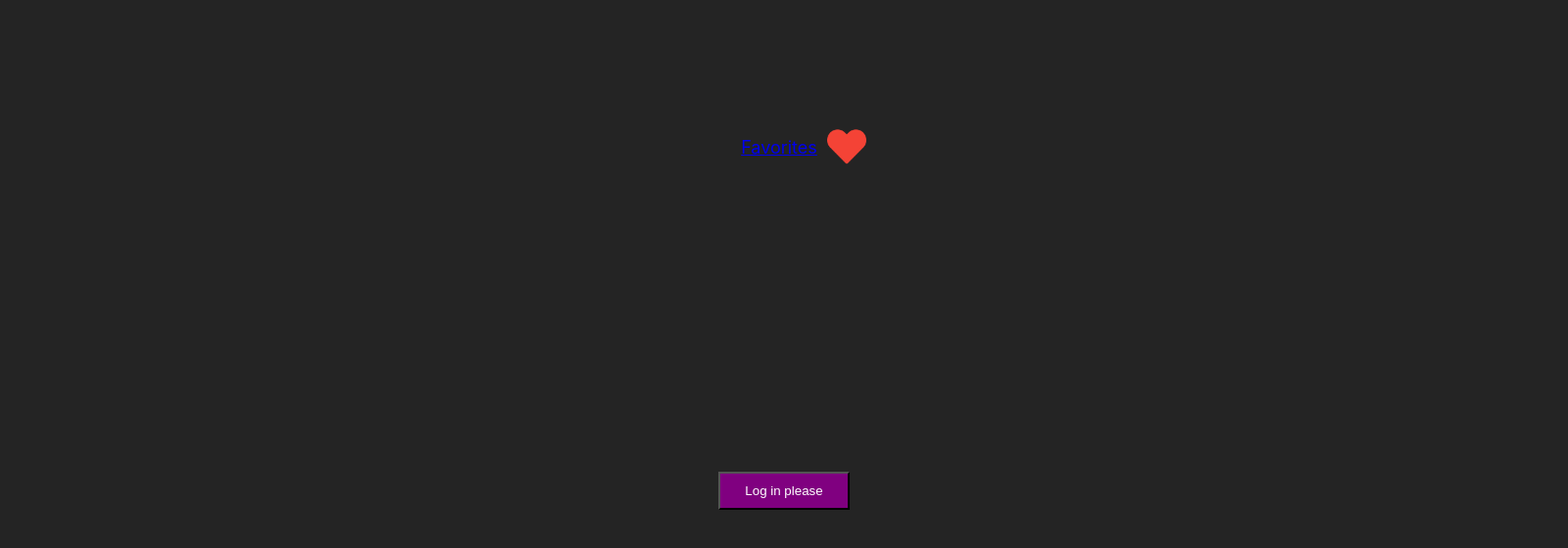
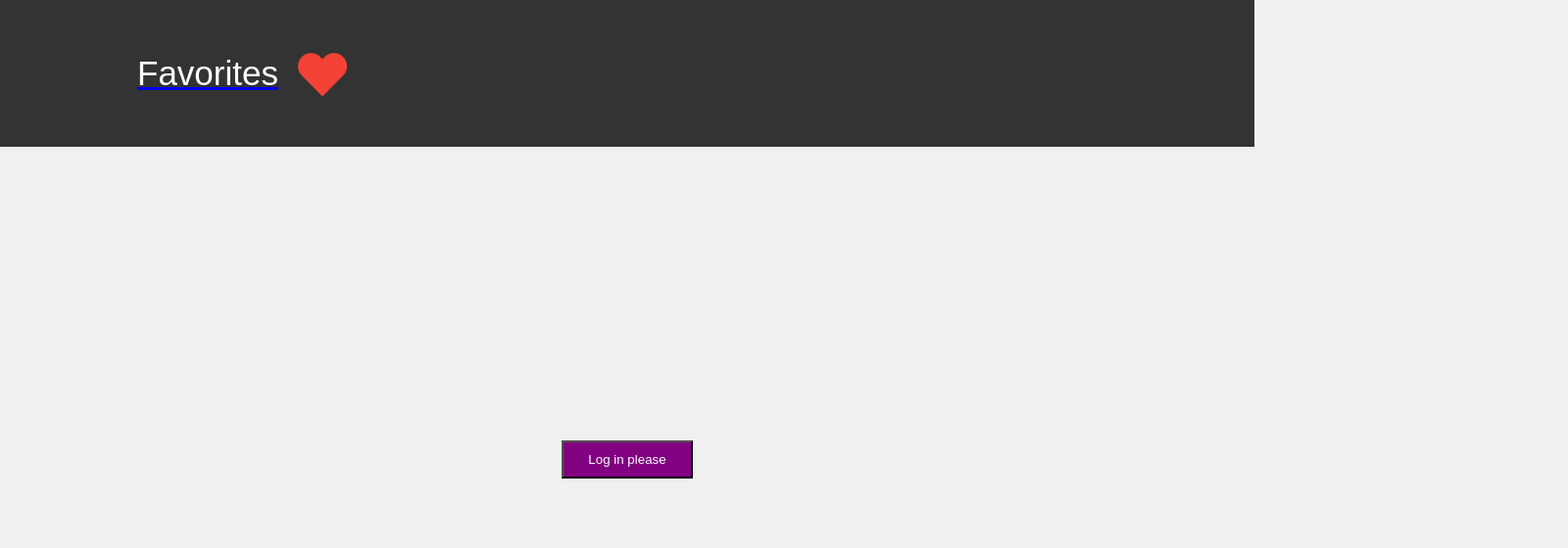
Before and after one commit to ElinStridsberg/ImageSearch, a React (Vite) app in the folder client/: page / in a window 1280 px wide. Shown: the top 560 px of the page at 98% size, 1600 px wide, since content can reach past the window. Built offline with nearby package versions, Linux system fonts and the light colour scheme.

Commit message:
navbar styling

```diff
--- a/client/src/App.tsx
+++ b/client/src/App.tsx
@@ -1,8 +1,8 @@
 import { useAuth0 } from "@auth0/auth0-react";
 import LoginButton from "./components/LoginButton";
 import LogoutButton from "./components/LogoutButton";
-import searchImg from "../src/images/search.png";
 import { useState } from "react";
+// import userImage from "../src/images/user.png"
 
 function App() {
   const { isAuthenticated, user } = useAuth0();
@@ -50,6 +50,7 @@ function App() {
         <>
           <div className="LogOut">
             <p className="WelcomeTxt">Welcome {user?.name} </p>
+            {/* <img src={userImage} alt="User" className="userImg"/> */}
             <LogoutButton />
           </div>
           <div className="Search">
--- a/client/src/components/Navigation.tsx
+++ b/client/src/components/Navigation.tsx
@@ -9,6 +9,7 @@ export const Navigation = () => {
         <div className="menu">
         <p>Favorites</p>
         <img src={heartImage} alt="Favorites" className="favoritesImg"/>
+
         </div>
       </NavLink>
     </nav>
--- a/client/src/index.scss
+++ b/client/src/index.scss
@@ -1,66 +1,108 @@
-:root {
-  font-family: Inter, system-ui, Avenir, Helvetica, Arial, sans-serif;
-  line-height: 1.5;
-  font-weight: 400;
-  width: 1600px;
+/* styles.css */
+
+/* Återställ standardmarginaler och padding */
+* {
+  margin: 0;
+  padding: 0;
+  box-sizing: border-box;
+}
+
+/* Grundläggande kroppsstilar */
+body {
+  font-family: Arial, sans-serif;
+  background-color: #f0f0f0;
+  width: 100%;
+  display: flex;
+
+  justify-content: center;
+  align-items: center;
 
 
-  color-scheme: light dark;
-  color: rgba(255, 255, 255, 0.87);
-  background-color: #242424;
-
-  font-synthesis: none;
-  text-rendering: optimizeLegibility;
-  -webkit-font-smoothing: antialiased;
-  -moz-osx-font-smoothing: grayscale;
 }
 
-body {
-  width: 70%;
-  margin: 0 auto;
+#root{
+  width: 100%;
+}
+/* Headerstilar */
+header {
+  background-color: #333;
+  color: #fff;
+  padding: 50px 20px;
+  position: relative;
   display: flex;
-  justify-content: center; /* Centrera horisontellt */
-  align-items: center; /* Centrera vertikalt */
-  min-height: 80vh;
+  justify-content: space-between;
+  align-items: center;
 }
+
+
+
+
+
+// :root {
+//   font-family: Inter, system-ui, Avenir, Helvetica, Arial, sans-serif;
+//   line-height: 1.5;
+//   font-weight: 400;
+//   width: 1600px;
+
+
+//   color-scheme: light dark;
+//   color: rgba(255, 255, 255, 0.87);
+//   background-color: #242424;
+
+//   font-synthesis: none;
+//   text-rendering: optimizeLegibility;
+//   -webkit-font-smoothing: antialiased;
+//   -moz-osx-font-smoothing: grayscale;
+// }
+
+// body {
+//   width: 70%;
+//   margin: 0 auto;
+//   display: flex;
+//   justify-content: center; /* Centrera horisontellt */
+//   align-items: center; /* Centrera vertikalt */
+//   min-height: 80vh;
+// }
 
 .menu{
   display: flex;
   p{
-    margin-right: 10px;
-    margin-left: 40px;
-    font-size: large;
+    margin-right: 40px;
+    margin-left: 120px;
+    margin-top: 5px;
+    font-size: 35px;
+    color: white;
   }
 }
 
-.Login{
-  display: flex;
-  flex-direction: column;
-  align-items: center;
-  margin-top: 100px;
-  color: rgb(255, 255, 255);
-}
+// .Login{
+//   display: flex;
+//   flex-direction: column;
+//   align-items: center;
+//   margin-top: 100px;
+//   color: rgb(255, 255, 255);
+// }
 
-.loginTxt{
-margin-bottom: 20px;
-}
+// .loginTxt{
+// margin-bottom: 20px;
+// }
 
-.LogOut {
-  position: absolute;
-  top: 0;
-  right: 0;
-  margin: 20px;
-  display: flex;
-}
+// .LogOut {
+//   position: absolute;
+//   top: 0;
+//   right: 0;
+//   margin: 20px;
+//   display: flex;
+// }
 
-nav{
-  background-color: #242424;
+// nav{
+//   background-color: #242424;
 
-}
+// }
 
-.header{
-    position: relative;
-}
+// .header{
+//     position: relative;
+// }
 
 .favorites-link {
   position: absolute;
@@ -70,131 +112,152 @@ nav{
 }
 
 .favoritesImg{
-  height: 40px;
-  margin-top: 10px;
-  // display: flex;
-  // // margin: 0 auto;
-  // margin-left: 160px;
+  height: 50px;
+  margin-top:0px;
+  margin-left: -20px;
 
 }
-.WelcomeTxt{
- margin-right: 30px;
- margin-top: 5px;
+
+.LogOut{
+  display: flex;
+  flex-direction: row;
+}
+.WelcomeTxt {
+  display: flex;
+  position: absolute;
+  top: 0;
+  right: 0;
+  margin-top: 40px;
+  margin-right: 100px; /* Justera detta värde efter behov */
+  align-items: center; /* Centrera elementen vertikalt */
+  color: white;
+  font-size: 35px;
+}
+
+.userImg {
+  display: flex;
+  height: 50px;
+  margin-right: 10px; /* Justera detta värde för att skapa avstånd mellan texten och bilden */
+}
+
+// .WelcomeTxt{
+//  margin-right: 30px;
+//  margin-top: 5px;
 
 
-}
-button{
-  margin-top: 0;
-}
+// }
+// button{
+//   margin-top: 0;
+// }
 
-.Search{
-  display: flex;
+// .Search{
+//   display: flex;
 
 
-}
-input{
-  width: 275px;
-  margin-right: 20px;
-}
+// }
+// input{
+//   width: 275px;
+//   margin-right: 20px;
+// }
 
-.heartImg{
-  height: 30px;
-  margin-right: 30px;
-}
-.headline{
-  margin-top: 80px;
+// .heartImg{
+//   height: 30px;
+//   margin-right: 30px;
+// }
+// .headline{
+//   margin-top: 80px;
 
-  display: flex;
-  font-size: 40px;
-}
-.searchImg{
-  height: 90px;
-  margin-left: 30px;
-  margin-top: 60px;
-}
-.searchImgResults {
-  height: 250px;
-  width: 250px;
-}
+//   display: flex;
+//   font-size: 40px;
+// }
+// .searchImg{
+//   height: 90px;
+//   margin-left: 30px;
+//   margin-top: 60px;
+// }
+// .searchImgResults {
+//   height: 250px;
+//   width: 250px;
+// }
 
-ul {
-  display: grid;
-  grid-template-columns: repeat(5, 1fr); /* Dela in i 5 kolumner */
-  gap: 10px; /* Avstånd mellan bilderna */
-  padding: 0;
-  margin: 0;
-  list-style-type: none;
-}
+// ul {
+//   display: grid;
+//   grid-template-columns: repeat(5, 1fr); /* Dela in i 5 kolumner */
+//   gap: 10px; /* Avstånd mellan bilderna */
+//   padding: 0;
+//   margin: 0;
+//   list-style-type: none;
+// }
 
-li {
-  background-color: blue;
-}
-h1{
-  text-align: center;
-}
-h5{
-  text-align: center;
-}
-.headline{
-display: flex;
-justify-content: center;
-}
+// li {
+//   background-color: blue;
+// }
+// h1{
+//   text-align: center;
+// }
+// h5{
+//   text-align: center;
+// }
+// .headline{
+// display: flex;
+// justify-content: center;
+// }
 
 
-//   display: flex;
-//   flex-direction: column;
-// }
-//
-// a {
-//   font-weight: 500;
-//   color: #646cff;
-//   text-decoration: inherit;
-// }
-// a:hover {
-//   color: #535bf2;
-// }
+// //   display: flex;
+// //   flex-direction: column;
+// // }
+// //
+// // a {
+// //   font-weight: 500;
+// //   color: #646cff;
+// //   text-decoration: inherit;
+// // }
+// // a:hover {
+// //   color: #535bf2;
+// // }
 
-// body {
-//   margin: 0;
-//   display: flex;
-//   place-items: center;
-//   min-width: 320px;
-//   min-height: 100vh;
-// }
+// // body {
+// //   margin: 0;
+// //   display: flex;
+// //   place-items: center;
+// //   min-width: 320px;
+// //   min-height: 100vh;
+// // }
 
-// h1 {
-//   font-size: 3.2em;
-//   line-height: 1.1;
-// }
+// // h1 {
+// //   font-size: 3.2em;
+// //   line-height: 1.1;
+// // }
 
-// button {
-//   border-radius: 8px;
-//   border: 1px solid transparent;
-//   padding: 0.6em 1.2em;
-//   font-size: 1em;
-//   font-weight: 500;
-//   font-family: inherit;
-//   background-color: #1a1a1a;
-//   cursor: pointer;
-//   transition: border-color 0.25s;
-// }
-// button:hover {
-//   border-color: #646cff;
-// }
-// button:focus,
-// button:focus-visible {
-//   outline: 4px auto -webkit-focus-ring-color;
-// }
+// // button {
+// //   border-radius: 8px;
+// //   border: 1px solid transparent;
+// //   padding: 0.6em 1.2em;
+// //   font-size: 1em;
+// //   font-weight: 500;
+// //   font-family: inherit;
+// //   background-color: #1a1a1a;
+// //   cursor: pointer;
+// //   transition: border-color 0.25s;
+// // }
+// // button:hover {
+// //   border-color: #646cff;
+// // }
+// // button:focus,
+// // button:focus-visible {
+// //   outline: 4px auto -webkit-focus-ring-color;
+// // }
 
-// @media (prefers-color-scheme: light) {
-//   :root {
-//     color: #213547;
-//     background-color: #ffffff;
-//   }
-//   a:hover {
-//     color: #747bff;
-//   }
-//   button {
-//     background-color: #f9f9f9;
-//   }
-// }
+// // @media (prefers-color-scheme: light) {
+// //   :root {
+// //     color: #213547;
+// //     background-color: #ffffff;
+// //   }
+// //   a:hover {
+// //     color: #747bff;
+// //   }
+// //   button {
+// //     background-color: #f9f9f9;
+// //   }
+// // }
--- a/client/src/pages/Layout.tsx
+++ b/client/src/pages/Layout.tsx
@@ -9,9 +9,9 @@ export const Layout = () => {
       <header>
         <Navigation />
       </header>
-      <main>
+
         <Outlet />
-      </main>
+
 
     </>
   );
```
Also changed, not shown: client/src/images/user.png (added).
